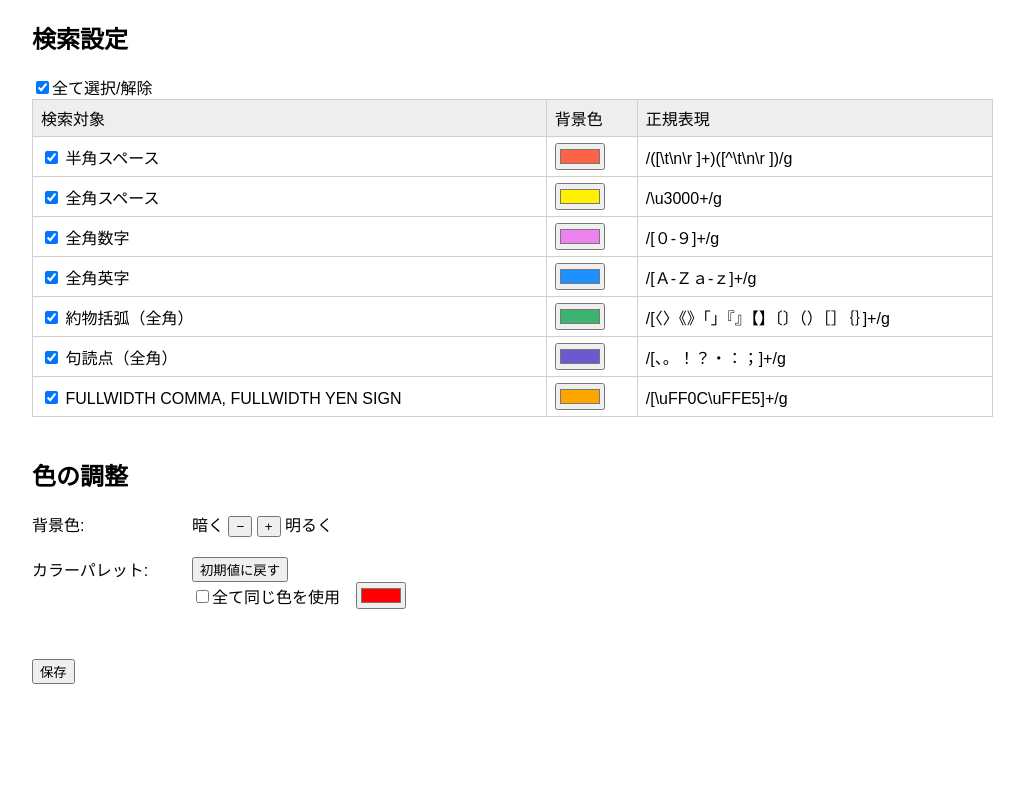
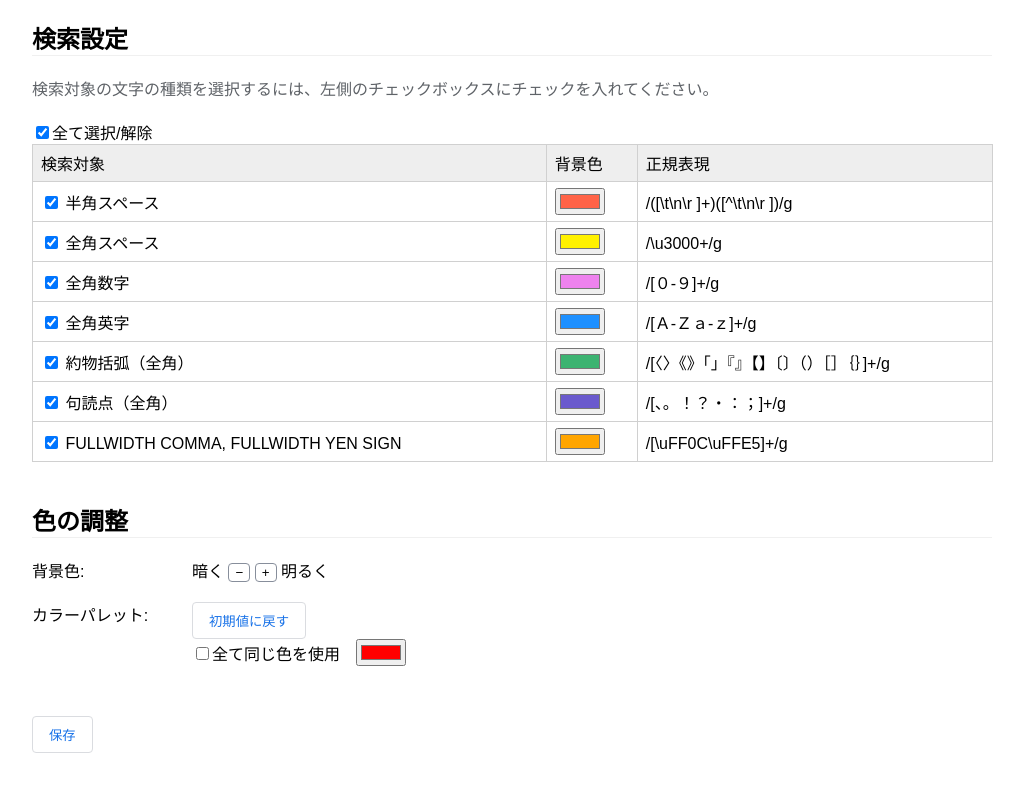
Before and after one commit to kazhashimoto/charcheck, a browser extension: page extension/options.html in a window 1280 px wide. Shown: the whole page, without its empty margins (128-1152 px from the left). Drawn offline with Linux system fonts and the light colour scheme.

Commit message:
Update button styles.

```diff
--- a/extension/options.css
+++ b/extension/options.css
@@ -27,6 +27,15 @@ body {
   background-color: #eee;
 }
 
+.hd {
+  border-bottom: 1px solid rgba(0, 0, 0, 0.06);
+}
+.text {
+  color: #5f6368;
+}
+.upper-buttons {
+  margin-top: 20px;
+}
 .message {
   height: 1.5em;
 }
@@ -43,10 +52,29 @@ body {
   grid-template-columns: 10em 1fr;
   grid-row-gap: 20px;
 }
-.pref-list dt {
+.plus-minus {
+  border: 1px solid #878e9b;
+  border-radius: 4px;
+  background-color: transparent;
 }
-.pref-list dd {
+.plus-minus:active {
+  background-color: #0074FE;
+  color: #fff;
+  border-color: #0074FE;
 }
 
-.plus-minus {
+.op-button {
+  display: flex;
+  justify-content: center;
+  align-items: center;
+  border: 1px solid #dadce0;
+  border-radius: 4px;
+  background-color: transparent;
+  color: #1a73e8;
+  padding: 8px 16px;
+  cursor: pointer;
 }
+.op-button:hover {
+  background-color: rgba(66, 133, 244, 0.04);
+  border-color: #d2e3fc;
+}
--- a/extension/options.html
+++ b/extension/options.html
@@ -8,9 +8,11 @@
 </head>
 <body>
   <div class="container">
-    <h2>検索設定</h2>
-    <input type="checkbox" id="select-all" checked><label for="select-all">全て選択/解除</label>
-
+    <h2 class="hd">検索設定</h2>
+    <p class="text">検索対象の文字の種類を選択するには、左側のチェックボックスにチェックを入れてください。</p>
+    <div class="upper-buttons">
+      <input type="checkbox" id="select-all" checked><label for="select-all">全て選択/解除</label>
+    </div>
     <div class="table">
       <div class="row head">
         <div class="cell">検索対象</div>
@@ -104,7 +106,7 @@
     </div>
 
     <div class="preferences">
-      <h2>色の調整</h2>
+      <h2 class="hd">色の調整</h2>
       <dl class="pref-list">
         <dt>背景色:</dt>
         <dd><label for="lightness-down">暗く</label> <button type="button" id="lightness-down" class="plus-minus">&minus;</button>
@@ -112,7 +114,7 @@
         </dd>
         <dt>カラーパレット:</dt>
         <dd>
-          <p><button type="button" id="reset-colors">初期値に戻す</button></p>
+          <p><button type="button" id="reset-colors" class="op-button">初期値に戻す</button></p>
           <p><input type="checkbox" id="same-color"><label for="same-color">全て同じ色を使用</label>　<input type="color" id="color-default" value="#ff0000"></p>
         </dd>
       </dl>
@@ -120,7 +122,7 @@
 
     <div id="status" class="message"></div>
     <div class="buttons">
-      <button type="button" id="save">保存</button>
+      <button type="button" id="save" class="op-button">保存</button>
     </div>
 
   </div>
--- a/extension/options.js
+++ b/extension/options.js
@@ -98,6 +98,7 @@ function set_lightness(value) {
     e.value = hex;
   });
 }
+
 document.getElementById('lightness-down').addEventListener('click', function() {
   set_lightness(-1);
 });
```
